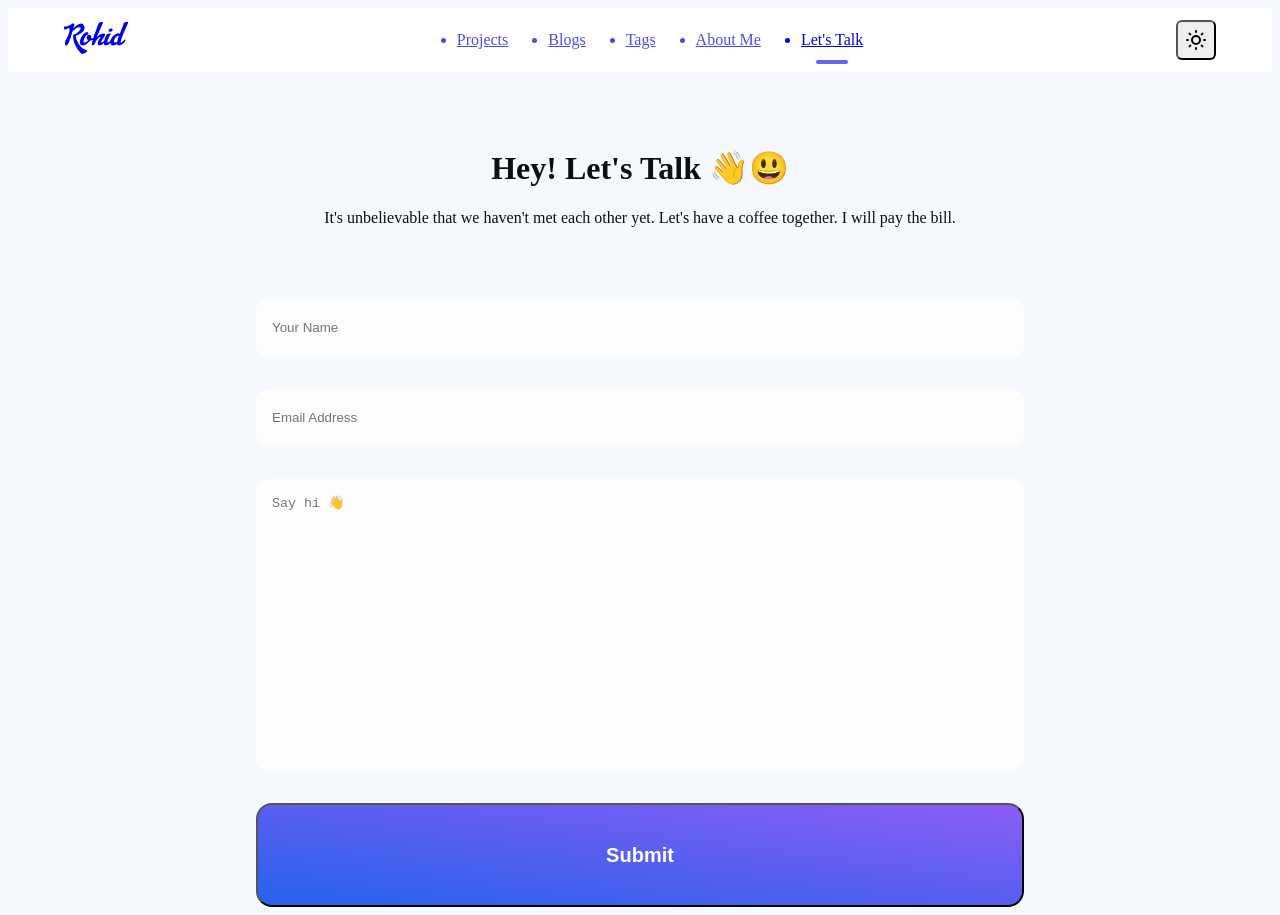
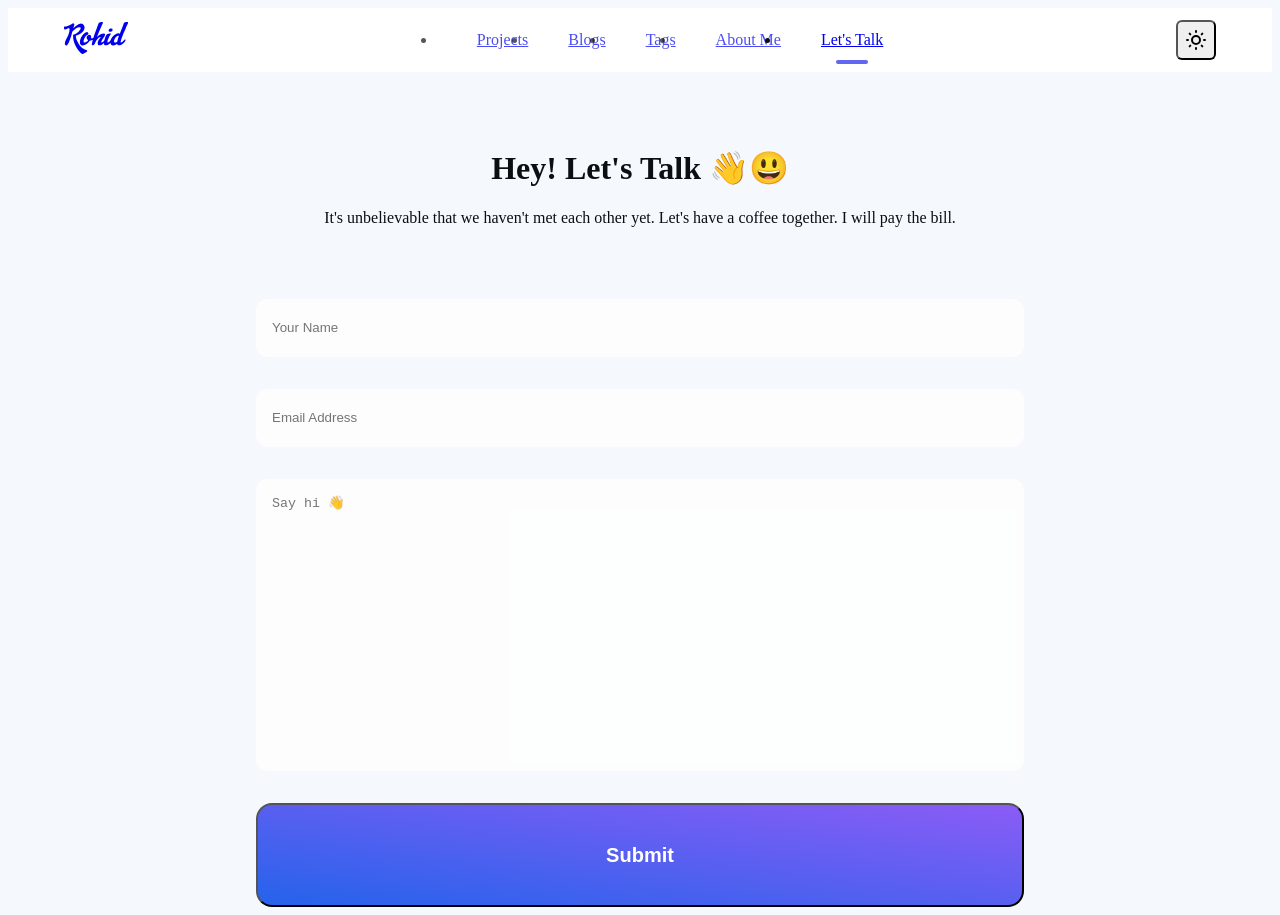
Before and after one commit to iam-rohid/portfolio-v1, a Next.js app: page /contact in a window 1280 px wide. Built offline with nearby package versions, Linux system fonts and the light colour scheme; no server answers; what @tailwindcss/typography would draw is missing.

Commit message:
SEO Optimization

```diff
--- a/components/NavBar.tsx
+++ b/components/NavBar.tsx
@@ -115,17 +115,17 @@ const NavMenuButton = (props: {
 }) => {
   const { name, href, isActive, className } = props;
   return (
-    <Link href={href} passHref>
-      <a
-        className={`lg:h-full py-6 lg:py-0 px-5 w-full md:w-auto flex items-center justify-center relative group ${className}`}
-      >
     <li
-          className={`transition-opacity duration-300 whitespace-nowrap group-hover:opacity-100 ${
+      className={`transition-opacity duration-300 whitespace-nowrap group-hover:opacity-100 group relative lg:h-full w-full md:w-auto ${
         isActive ? "opacity-100" : "opacity-70"
       }`}
     >
+      <Link href={href} passHref>
+        <a
+          title={name}
+          className={`h-full px-5 w-full flex items-center justify-center ${className}`}
+        >
           {name}
-        </li>
           <span
             className={`h-1 bg-primary-500 rounded-full absolute bottom-0 transition-all duration-300 mb-2 ${
               isActive ? "w-8" : "w-0"
@@ -133,6 +133,7 @@ const NavMenuButton = (props: {
           ></span>
         </a>
       </Link>
+    </li>
   );
 };
 
--- a/components/sections/BlogsSection.tsx
+++ b/components/sections/BlogsSection.tsx
@@ -12,7 +12,7 @@ const BlogsSection = (props: { blogs: BlogType[] }) => {
         <h1 className="text-center text-3xl font-black">Blogs</h1>
         <Link href="/blogs" passHref>
           <a className="h-10 px-4 hover:bg-gray-200 dark:hover:bg-gray-800 items-center justify-center flex flex-row rounded-lg gap-2">
-            <p className="whitespace-nowrap">See More</p>
+            <p className="whitespace-nowrap">See More Blogs</p>
             <ChevronRightIcon className="w-5 h-5" />
           </a>
         </Link>
--- a/components/sections/ProjectsSection.tsx
+++ b/components/sections/ProjectsSection.tsx
@@ -12,7 +12,7 @@ const ProjectsSection = (props: { projects: ProjectType[] }) => {
         <h1 className="text-center text-3xl font-black">Projects</h1>
         <Link href="/projects" passHref>
           <a className="h-10 px-4 hover:bg-gray-200 dark:hover:bg-gray-800 items-center justify-center flex flex-row rounded-lg gap-2">
-            <p className="whitespace-nowrap">See More</p>
+            <p className="whitespace-nowrap">See More Projects</p>
             <ChevronRightIcon className="w-5 h-5" />
           </a>
         </Link>
--- a/pages/blogs/[slug].tsx
+++ b/pages/blogs/[slug].tsx
@@ -34,22 +34,24 @@ const BlogPage = ({ blog }) => {
           Published on{" "}
           <strong>{new Date(blog.createdAt).toDateString()}</strong>
         </p>
-        <div className="flex flex-row flex-wrap gap-2">
+        <ul className="flex flex-row flex-wrap gap-2">
           {blog.tags.map((tag) => (
-            <Tag tag={tag} key={tag.slug} size="sm" />
+            <li>
+              <Tag tag={tag} key={tag.slug} size="sm" />
+            </li>
           ))}
-        </div>
+        </ul>
       </header>
-      <div className="w-full flex-1 min-w-0 flex flex-row gap-8">
+      <div className="w-full flex-1 min-w-0 flex flex-row gap-8 max-w-3xl mx-auto">
         <article className="flex-1 min-w-0">
           <Markdown>{blog.body}</Markdown>
         </article>
-        <aside className="relative top-0 w-80 hidden lg:block">
+        {/* <aside className="relative top-0 w-80 hidden lg:block">
           <div className="w-full sticky top-24 flex flex-col gap-8">
             <div className="bg-white dark:bg-gray-800 rounded-xl w-full h-64"></div>
             <div className="bg-white dark:bg-gray-800 rounded-xl w-full h-96"></div>
           </div>
-        </aside>
+        </aside> */}
       </div>
     </main>
   );
--- a/pages/index.tsx
+++ b/pages/index.tsx
@@ -16,23 +16,19 @@ const HomePage = ({ blogs, projects }) => {
   return (
     <main className="flex flex-col gap-20 md:gap-32 py-14 md:py-32">
       <Head>
-        <title>Rohid.dev</title>
+        <title>Rohid</title>
         <meta
           name="description"
           content="Hi, I'm rohid. I'm a sowftware developer specializeing in building responsibe front-end website/web applications. I also love to do UI design with Figma. I also do unity 3d mobile game development."
         />
         <meta
           name="keywords"
-          content="Rohid, Rohid.dev, Dev, Developer, Portfolio, Developer Portfolio, Portfolio Site, React Developer, Modern, Blog"
+          content="Rohid, Rohidul Islam, Rohidul, rohid.dev, Dev, Developer, Portfolio, Developer Portfolio, React Developer, Blog"
         />
       </Head>
-
       <HeroSection />
-
       <ProjectsSection projects={projects as ProjectType[]} />
-
       <BlogsSection blogs={(blogs as BlogType[]).slice(0, 4)} />
-
       <section className="container">
         <div className="bg-white dark:bg-gray-800 rounded-3xl w-full flex flex-col md:flex-row items-center p-4 py-10 gap-8 md:gap-4">
           <div className="flex-1 items-center justify-center flex">
@@ -55,7 +51,7 @@ const HomePage = ({ blogs, projects }) => {
         </div>
       </section>
 
-      <section className="px-4 w-full max-w-2xl mx-auto">
+      {/* <section className="px-4 w-full max-w-2xl mx-auto">
         <form
           onSubmit={(e) => {
             e.preventDefault();
@@ -74,7 +70,7 @@ const HomePage = ({ blogs, projects }) => {
             <p className="whitespace-nowrap">Subscribe</p>
           </button>
         </form>
-      </section>
+      </section> */}
     </main>
   );
 };
```
Also changed, not shown: public/robots.txt (added). Lines whose indentation alone changed are shown as unchanged.
